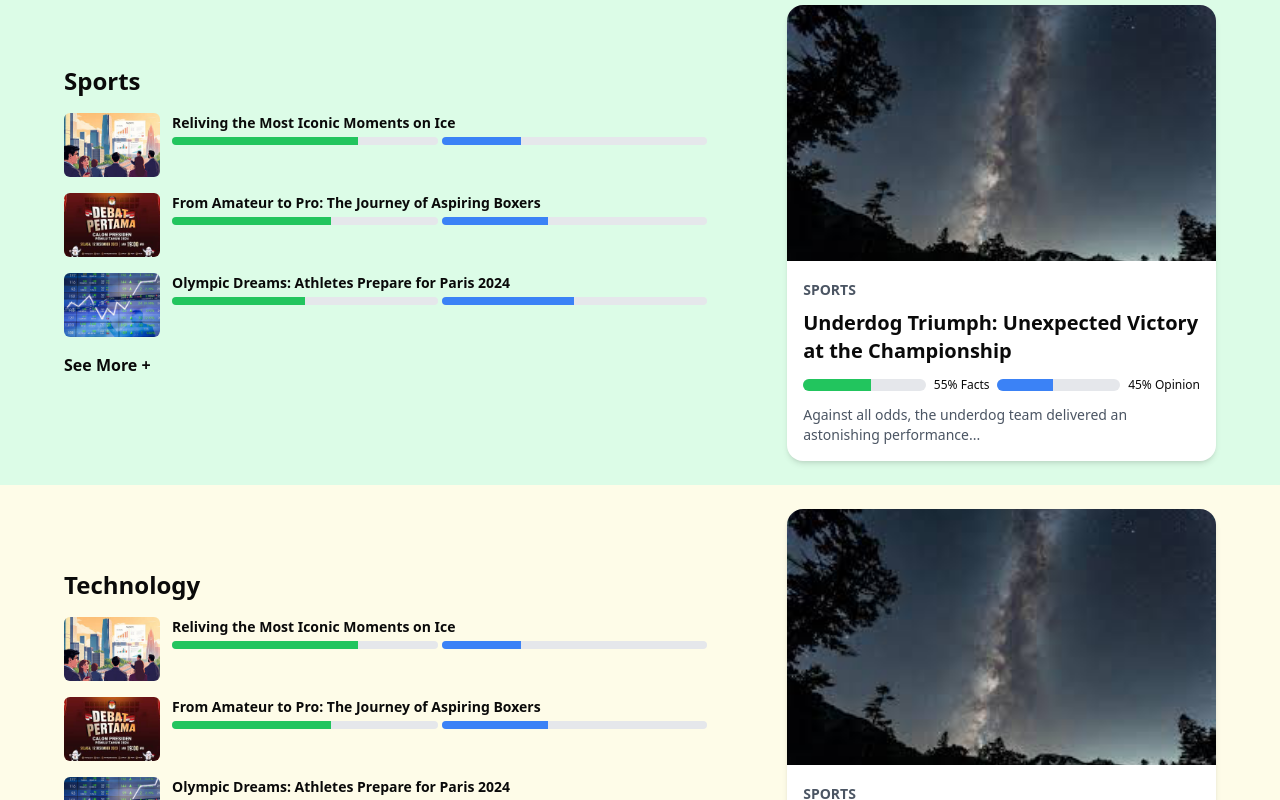
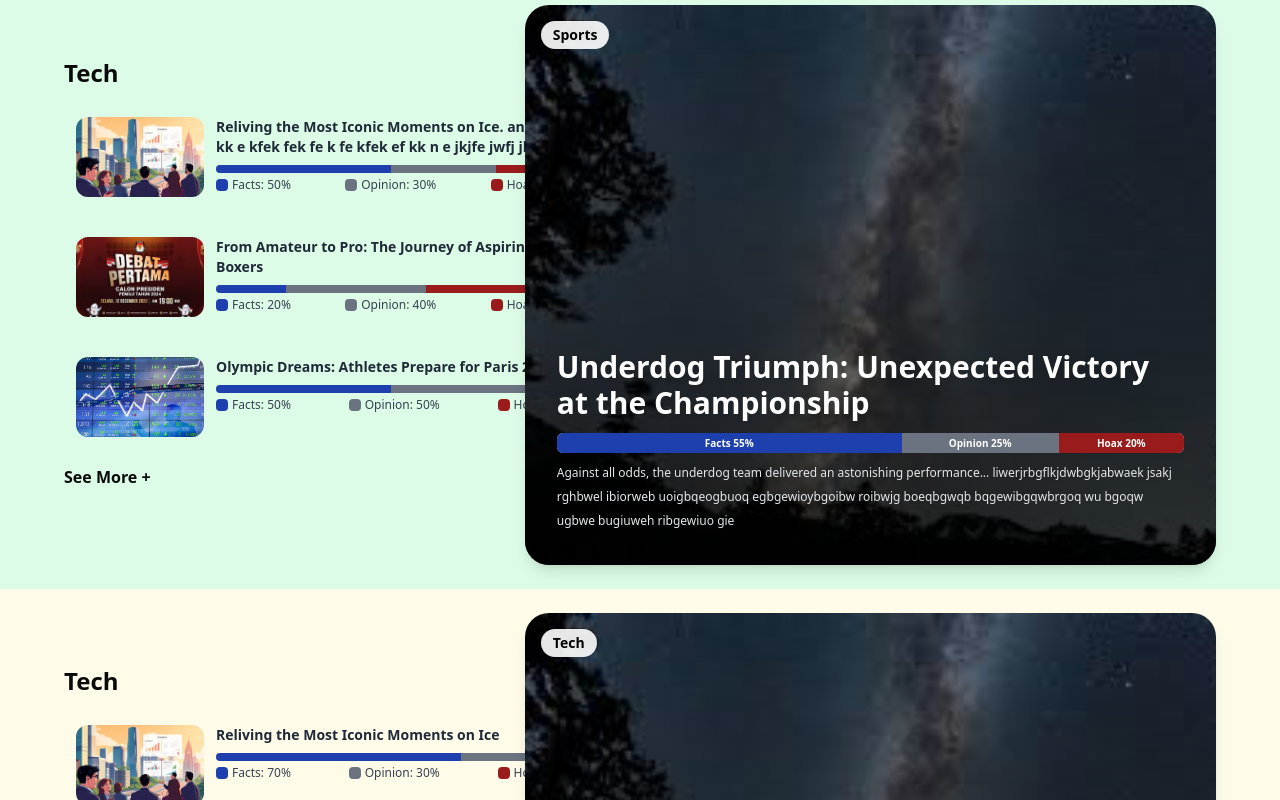
Before and after one commit to pbkk-c/fe-be-pbkk, a Next.js app: page /home in a window 1280 px wide. Shown: the part 1860-2660 px from the top of the page. Built offline with nearby package versions, Linux system fonts and the light colour scheme.

Commit message:
fix: homepage

```diff
--- a/package.json
+++ b/package.json
@@ -12,6 +12,7 @@
     "@google/generative-ai": "^0.24.1",
     "@prisma/client": "^6.16.2",
     "@supabase/supabase-js": "^2.58.0",
+    "@tailwindcss/line-clamp": "^0.4.4",
     "axios": "^1.12.2",
     "bcryptjs": "^3.0.2",
     "cheerio": "^1.1.2",
@@ -25,7 +26,8 @@
     "react-dom": "19.1.0",
     "react-hook-form": "^7.62.0",
     "react-icons": "^5.5.0",
-    "tailwind-merge": "^3.3.1"
+    "tailwind-merge": "^3.3.1",
+    "tailwindcss-animate": "^1.0.7"
   },
   "devDependencies": {
     "@eslint/eslintrc": "^3",
--- a/src/app/home/components/BigCard.tsx
+++ b/src/app/home/components/BigCard.tsx
@@ -7,6 +7,7 @@ type BigCardProps = {
   image: string;
   facts: number;
   opinion: number;
+  hoax: number;
 };
 
 export default function BigCard({
@@ -16,34 +17,74 @@ export default function BigCard({
   image,
   facts,
   opinion,
+  hoax,
 }: BigCardProps) {
   return (
-    <div className="bg-white rounded-2xl overflow-hidden shadow-md">
-      <div className="relative w-full h-64">
-        <Image src={image} alt={title} fill className="object-cover" />
-      </div>
-      <div className="p-4">
-        <span className="text-sm font-semibold text-gray-600 uppercase">
-          {category}
-        </span>
-        <h2 className="text-xl font-bold mt-2">{title}</h2>
-        <div className="flex items-center gap-2 mt-3 text-sm">
-          <div className="flex-1 bg-gray-200 rounded-full h-3 overflow-hidden">
+    <div className="relative w-full rounded-3xl overflow-hidden shadow-lg">
+      {/* Background image */}
+      <div className="relative h-[260px] md:h-[360px] lg:h-[460px] xl:h-[560px] 2xl:h-[600px] w-full transition-all duration-300">
+        <Image
+          src={image}
+          alt={title}
+          fill
+          className="object-cover"
+          priority
+        />
+
+        {/* Overlay gelap agar teks terbaca */}
+        <div className="absolute inset-0 bg-gradient-to-t from-black/80 via-black/40 to-transparent"></div>
+
+        {/* Konten overlay */}
+        <div className="absolute inset-0 flex flex-col justify-end p-4 sm:p-6 md:p-8 text-white">
+          {/* Kategori */}
+          <span className="absolute top-4 left-4 bg-white/90 text-black text-[10px] sm:text-xs md:text-sm font-semibold px-3 py-1 rounded-full">
+            {category}
+          </span>
+
+          {/* Judul */}
+          <h2 className="text-[10px] sm:text-[12px] md:text-[14px] lg:text-[16px] xl:text-3xl font-extrabold leading-snug drop-shadow-lg">
+            {title}
+          </h2>
+
+          {/* Bar fakta, opini, hoax */}
+          <div className="w-full bg-gray-300 h-3 sm:h-4 md:h-5 mt-3 rounded-md overflow-hidden flex">
             <div
-              className="bg-green-500 h-3"
+              className="bg-blue-800 h-full text-[6px] sm:text-[7px] md:text-[9px] lg:text-[10px] font-semibold flex items-center justify-center"
               style={{ width: `${facts}%` }}
-            />
+            >
+              {facts > 10 ? (
+                <span>Facts {facts}%</span>
+              ) : facts > 3 ? (
+                <span>{facts}%</span>
+              ) : null}
+            </div>
+            <div
+              className="bg-gray-500 h-full text-[6px] sm:text-[7px] md:text-[9px] lg:text-[10px] font-semibold flex items-center justify-center"
+              style={{ width: `${opinion}%` }}
+            >
+              {opinion > 10 ? (
+                <span>Opinion {opinion}%</span>
+              ) : opinion > 3 ? (
+                <span>{opinion}%</span>
+              ) : null}
+            </div>
+            <div
+              className="bg-red-800 h-full text-[6px] sm:text-[7px] md:text-[9px] lg:text-[10px] font-semibold flex items-center justify-center"
+              style={{ width: `${hoax}%` }}
+            >
+              {hoax > 10 ? (
+                <span>Hoax {hoax}%</span>
+              ) : hoax > 3 ? (
+                <span>{hoax}%</span>
+              ) : null}
+            </div>
           </div>
-          <span className="text-xs">{facts}% Facts</span>
-          <div className="flex-1 bg-gray-200 rounded-full h-3 overflow-hidden">
-            <div
-              className="bg-blue-500 h-3"
-              style={{ width: `${opinion}%` }}
-            />
-          </div>
-          <span className="text-xs">{opinion}% Opinion</span>
+
+          {/* Deskripsi */}
+          <p className="text-[8px] sm:text-[10px] md:text-[11px] lg:text-[12px] sm:text-sm md:text-base text-gray-200 mt-2 line-clamp-3 max-w-3xl">
+            {description}
+          </p>
         </div>
-        <p className="text-sm text-gray-600 mt-3">{description}</p>
       </div>
     </div>
   );
--- a/src/app/home/components/NewsCard2.tsx
+++ b/src/app/home/components/NewsCard2.tsx
@@ -5,28 +5,61 @@ type NewsCardProps = {
   image: string;
   facts: number;
   opinion: number;
+  hoax: number;
 };
 
-export default function NewsCard({ title, image, facts, opinion }: NewsCardProps) {
+export default function NewsCard2({
+  title,
+  image,
+  facts,
+  opinion,
+  hoax,
+}: NewsCardProps) {
   return (
-    <div className="flex gap-3 items-start">
-      <div className="relative w-24 h-16 rounded-md overflow-hidden">
+    <div className="flex flex-col sm:flex-row gap-3 items-center sm:items-start rounded-xl p-3 hover:shadow-md transition-all duration-300 w-full max-w-full">
+      {/* Thumbnail */}
+      <div className="relative rounded-xl w-[90%] sm:w-28 md:w-32 2xl:w-40 h-24 sm:h-16 md:h-20 overflow-hidden flex-shrink-0">
         <Image src={image} alt={title} fill className="object-cover" />
       </div>
-      <div className="flex flex-col flex-1">
-        <h3 className="text-sm font-semibold">{title}</h3>
-        <div className="flex items-center gap-1 mt-1">
-          <div className="flex-1 bg-gray-200 rounded-full h-2 overflow-hidden">
-            <div
-              className="bg-green-500 h-2"
-              style={{ width: `${facts}%` }}
-            />
+
+      {/* Info Section */}
+      <div className="flex flex-col flex-1 text-gray-800 w-full">
+        <h3 className="w-full lg:w-[180px] xl:w-full text-xs sm:text-sm md:text-[14px] font-bold leading-snug line-clamp-2">
+          {title}
+        </h3>
+
+        {/* Bar persegi panjang */}
+        <div className="w-full md:w-[400px] lg:w-[180px] xl:w-[350px] bg-gray-300 h-2 mt-2 rounded overflow-hidden flex">
+          <div
+            className="bg-blue-800 h-full"
+            style={{ width: `${facts}%` }}
+            title={`Facts: ${facts}%`}
+          />
+          <div
+            className="bg-gray-500 h-full"
+            style={{ width: `${opinion}%` }}
+            title={`Opinion: ${opinion}%`}
+          />
+          <div
+            className="bg-red-800 h-full"
+            style={{ width: `${hoax}%` }}
+            title={`Hoax: ${hoax}%`}
+          />
+        </div>
+
+        {/* Label indikator */}
+        <div className="flex justify-between text-[10px] sm:text-[11px] md:text-xs lg:text-[9px] xl:text-xs text-gray-700 mt-1 w-full md:w-[400px] lg:w-[200px] xl:w-[350px]">
+          <div className="flex items-center gap-1">
+            <span className="w-2.5 h-2.5 sm:w-3 sm:h-3 bg-blue-800 inline-block rounded-sm"></span>
+            <span>Facts: {facts}%</span>
           </div>
-          <div className="flex-1 bg-gray-200 rounded-full h-2 overflow-hidden">
-            <div
-              className="bg-blue-500 h-2"
-              style={{ width: `${opinion}%` }}
-            />
+          <div className="flex items-center gap-1">
+            <span className="w-2.5 h-2.5 sm:w-3 sm:h-3 bg-gray-500 inline-block rounded-sm"></span>
+            <span>Opinion: {opinion}%</span>
+          </div>
+          <div className="flex items-center gap-1">
+            <span className="w-2.5 h-2.5 sm:w-3 sm:h-3 bg-red-800 inline-block rounded-sm"></span>
+            <span>Hoax: {hoax}%</span>
           </div>
         </div>
       </div>
--- a/src/app/home/container/SportsSection.tsx
+++ b/src/app/home/container/SportsSection.tsx
@@ -5,45 +5,50 @@ const dummyBig = {
   category: "Sports",
   title: "Underdog Triumph: Unexpected Victory at the Championship",
   description:
-    "Against all odds, the underdog team delivered an astonishing performance...",
+    "Against all odds, the underdog team delivered an astonishing performance... liwerjrbgflkjdwbgkjabwaek jsakj rghbwel ibiorweb uoigbqeogbuoq egbgewioybgoibw roibwjg boeqbgwqb bqgewibgqwbrgoq wu bgoqw ugbwe bugiuweh ribgewiuo gie",
   image: "/img/home/news-8.png",
   facts: 55,
-  opinion: 45,
+  opinion: 25,
+  hoax: 20,
 };
 
 const dummyNews = [
   {
-    title: "Reliving the Most Iconic Moments on Ice",
+    title: "Reliving the Most Iconic Moments on Ice. an ke kk e kfek fek fe k fe  kfek ef kk n e jkjfe jwfj jkwf j dwf j dwf  hjdwf  jfwk jqf jfwj hffjh fj hdsfjh dfj hdf  hjadf hjasf hj asf",
     image: "/img/home/news-7.png",
-    facts: 70,
+    facts: 50,
     opinion: 30,
+    hoax: 20,
   },
   {
     title: "From Amateur to Pro: The Journey of Aspiring Boxers",
     image: "/img/home/news-3.png",
-    facts: 60,
+    facts: 20,
     opinion: 40,
+    hoax: 40,
   },
   {
     title: "Olympic Dreams: Athletes Prepare for Paris 2024",
     image: "/img/home/news-4.png",
     facts: 50,
     opinion: 50,
+    hoax: 0,
   },
 ];
 
 export default function SportsSection() {
   return (
-    // <div className="grid grid-cols-1 md:grid-cols-3 gap-6">
-    <div className="flex gap-20">
-      <div className="flex w-3/5 flex-col gap-4 justify-center">
-        <h1 className="text-2xl font-extrabold">Sports</h1>
+    <div className="flex flex-col lg:flex-row">
+      {/* Lebar penuh di mobile, menjadi 2/5 di layar md ke atas */}
+      <div className="flex w-full md:w-2/5 flex-col gap-4 justify-center">
+        <h1 className="text-2xl font-extrabold">Tech</h1>
         {dummyNews.map((news, i) => (
             <NewsCard key={i} {...news} />
         ))}
         <h1 className="text-md font-semibold mb-6">See More +</h1>
       </div>
-      <div className="md:col-span-2 w-2/5">
+      {/* Lebar penuh di mobile, menjadi 3/5 di layar md ke atas */}
+      <div className="w-full lg:w-3/5">
         <BigCard {...dummyBig} />
       </div>
     </div>
--- a/src/app/home/container/TechSection.tsx
+++ b/src/app/home/container/TechSection.tsx
@@ -2,13 +2,14 @@ import BigCard from "../components/BigCard";
 import NewsCard from "../components/NewsCard2";
 
 const dummyBig = {
-  category: "Sports",
+  category: "Tech",
   title: "Underdog Triumph: Unexpected Victory at the Championship",
   description:
     "Against all odds, the underdog team delivered an astonishing performance...",
   image: "/img/home/news-8.png",
   facts: 55,
   opinion: 45,
+  hoax: 0,
 };
 
 const dummyNews = [
@@ -17,33 +18,37 @@ const dummyNews = [
     image: "/img/home/news-7.png",
     facts: 70,
     opinion: 30,
+    hoax: 0,
   },
   {
     title: "From Amateur to Pro: The Journey of Aspiring Boxers",
     image: "/img/home/news-3.png",
     facts: 60,
     opinion: 40,
+    hoax: 0,
   },
   {
     title: "Olympic Dreams: Athletes Prepare for Paris 2024",
     image: "/img/home/news-4.png",
     facts: 50,
     opinion: 50,
+    hoax: 0,
   },
 ];
 
 export default function TechSection() {
   return (
-    // <div className="grid grid-cols-1 md:grid-cols-3 gap-6">
-    <div className="flex gap-20">
-      <div className="flex w-3/5 flex-col gap-4 justify-center">
-        <h1 className="text-2xl font-extrabold">Technology</h1>
+    <div className="flex flex-col lg:flex-row">
+      {/* Lebar penuh di mobile, menjadi 2/5 di layar md ke atas */}
+      <div className="flex w-full md:w-2/5 flex-col gap-4 justify-center">
+        <h1 className="text-2xl font-extrabold">Tech</h1>
         {dummyNews.map((news, i) => (
             <NewsCard key={i} {...news} />
         ))}
         <h1 className="text-md font-semibold mb-6">See More +</h1>
       </div>
-      <div className="md:col-span-2 w-2/5">
+      {/* Lebar penuh di mobile, menjadi 3/5 di layar md ke atas */}
+      <div className="w-full lg:w-3/5">
         <BigCard {...dummyBig} />
       </div>
     </div>
--- a/tailwind.config.ts
+++ b/tailwind.config.ts
@@ -136,7 +136,9 @@ const config: Config = {
       },
     },
   },
-  // plugins: [require("tailwindcss-animate")],
-  //   plugins: [],
+  plugins: [
+  require("tailwindcss-animate"),
+  require("@tailwindcss/line-clamp"),
+  ],
 };
 export default config;
```
Also changed, not shown: src/app/(auth)/login/page.tsx (+1 -23 lines), 1 other file (tests, documents, lock files or other folders).
